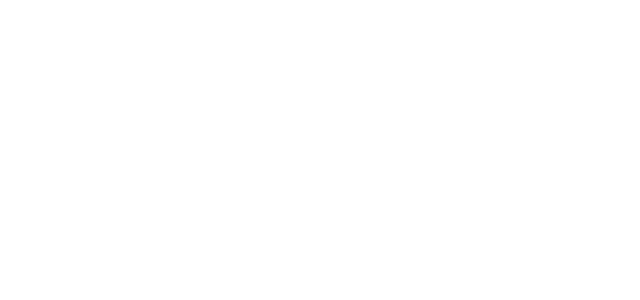
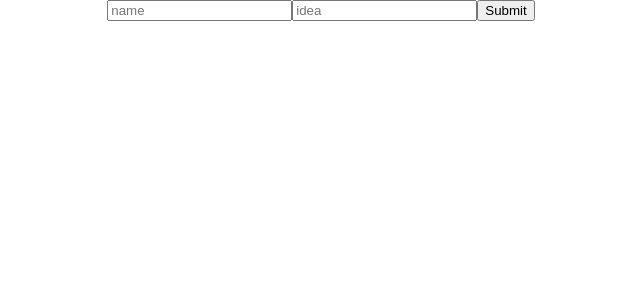
Before and after one commit to SageVanGogt/idea-box-react, a React (Create React App) app: page / in a window 1280 px wide. Shown: the top 300 px of the page, without its empty margins (319-959 px from the left). Built offline with nearby package versions, Linux system fonts and the light colour scheme.

Commit message:
Add ideaform component bare bones and now rendering

```diff
--- a/src/components/App.js
+++ b/src/components/App.js
@@ -15,7 +15,7 @@
   render() {
     return (
       <div className="App">
-
+        <IdeaForm />
       </div>
     );
   }
--- a/src/components/IdeaCard.js
+++ b/src/components/IdeaCard.js
@@ -1,4 +1,5 @@
 import React from 'react';
+import './styles/IdeaCard.css';
 
 const IdeaCard = () => {
 
--- a/src/components/IdeaForm.js
+++ b/src/components/IdeaForm.js
@@ -1,7 +1,14 @@
 import React from 'react';
+import './styles/IdeaForm.css';
 
 const IdeaForm = () => {
-
+  return (
+    <form action="">
+      <input type="text" placeholder="name" />
+      <input type="text" name="" id="" placeholder="idea" />
+      <input type="submit"/>
+    </form>
+  )
 }
 
 export default IdeaForm;
--- a/src/components/IdeaList.js
+++ b/src/components/IdeaList.js
@@ -1,4 +1,5 @@
 import React from 'react';
+import './styles/IdeaList.css';
 
 const IdeaList = () => {
 
```
